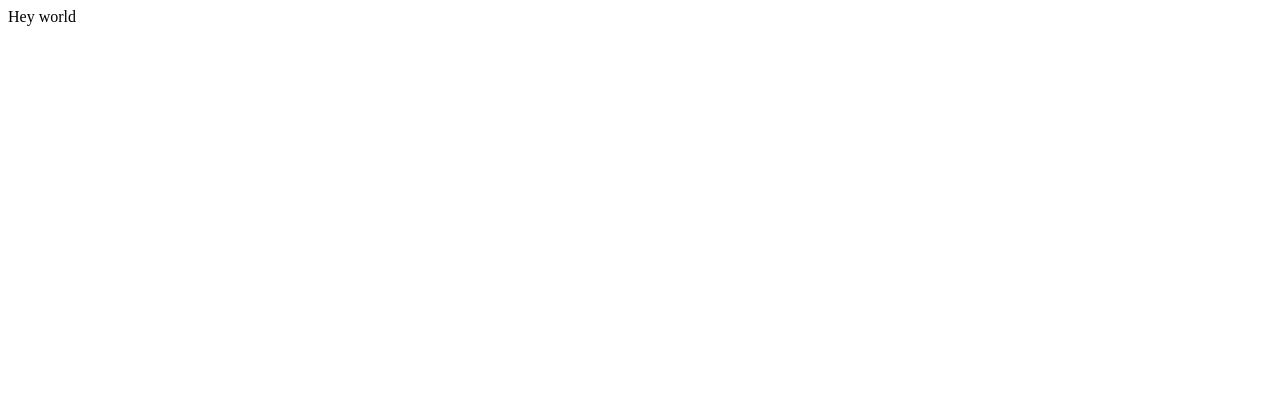
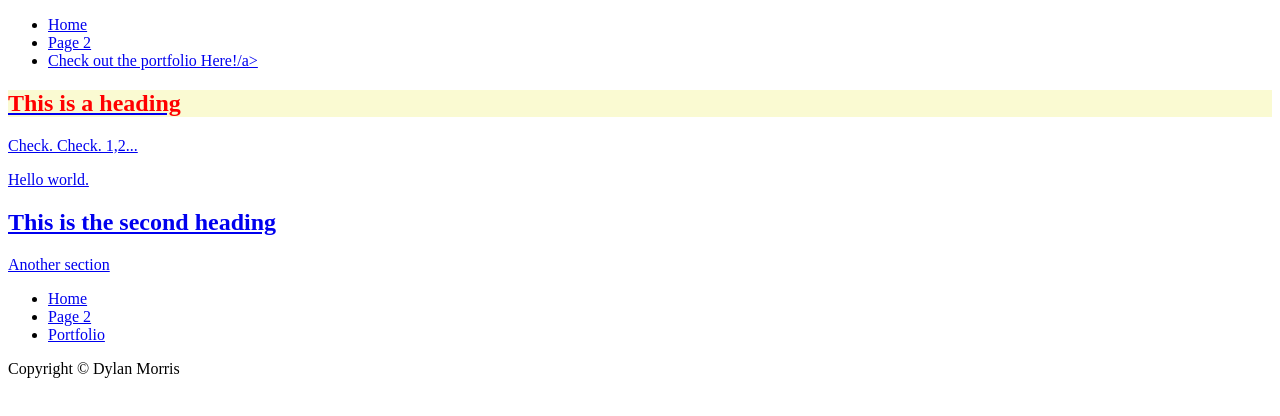
Before and after one commit to Djm83/djm83.github.io, a plain HTML site: page index.html in a window 1280 px wide. Drawn offline with Linux system fonts and the light colour scheme.

Commit message:
Add files via upload

```diff
--- /dev/null
+++ b/css/css prac/styles.css
@@ -0,0 +1,33 @@
+*,
+*::before,
+*::after {
+  box-sizing: inherit;
+}
+html {
+  font-size: 100%;
+  font-family: "Times New Roman", Times, serif;
+}
+
+h1 {
+  color: red;
+  background-color: yellow;
+}
+
+h1 {
+  color: red;
+  background-color: lightgoldenrodyellow;
+}
+
+.standard-box {
+  background-color: white;
+  width: 300px;
+  padding: 30px;
+  border: 20px solid gold;
+  margin: 30px;
+  box-sizing: border-box;
+}
+
+.border-box {
+  background-color: white;
+  width: 300px;
+}
--- /dev/null
+++ b/css/index.html
@@ -0,0 +1,20 @@
+<!DOCTYPE html>
+<html lang="en">
+<head>
+    <meta charset="UTF-8">
+    <meta http-equiv="X-UA-Compatible" content="IE=edge">
+    <meta name="viewport" content="width=, initial-scale=1.0">
+    <title>CSS Tutorial</title>
+<link rel="stylesheet" href="css prac/styles.css"/>
+</head>
+<body>
+<h1 class="newcolor">CSS Tutorial</h1>
+<p>CSS bjjbljlb</p>
+<h1>Another Heading</h1>
+<section class="border-box">
+<p>
+Border-box model
+</p>
+</section>
+</body>
+</html>
--- a/index.html
+++ b/index.html
@@ -1 +1,42 @@
-Hey world
+<!DOCTYPE html>
+<html lang="en-US">
+    <head>
+        <meta charset="utf-8">
+        <meta charset="UTF-8">
+        <meta http-equiv="X-UA-Compatible" content="IE=edge">
+        <meta name="viewport" content="width=device-width, initial-scale=1.0">
+        <title> Dylan Morris Website</title>
+        <link rel="stylesheet" href="CSS/css prac/styles.css">
+    </head>
+    <body>
+        <header>
+            <nav>
+                <ul>
+                    <li><a href="index.html">Home</a></li>
+                    <li><a href="page2.html">Page 2</a></li>
+                    <li><a href="portfolio.html">Check out the portfolio Here!/a></li>
+                </ul>
+            </nav>
+        </header>
+        <main>
+     <section>
+                <h1>This is a heading</h1>
+                <p>Check. Check. 1,2...</p>
+                <p>Hello world. </p>
+                <h2>This is the second heading</h2>
+                <p>Another section</p>
+     </section>
+        </main>
+            <footer>
+                <nav>
+                    <ul>
+                        <li><a href="index.html">Home</a></li>
+                        <li><a href="page2.html">Page 2</a></li>
+                        <li><a href="portfolio.html">Portfolio</a></li>
+                    </ul>
+                </nav>
+                <p>Copyright &copy; Dylan Morris</p>
+            </footer>
+
+    </body>
+</html>
```
Also changed, not shown: page2.html (added, +20 -0 lines), portfolio.html (added, +34 -0 lines), css/img/Identity (2).jpg (added).
